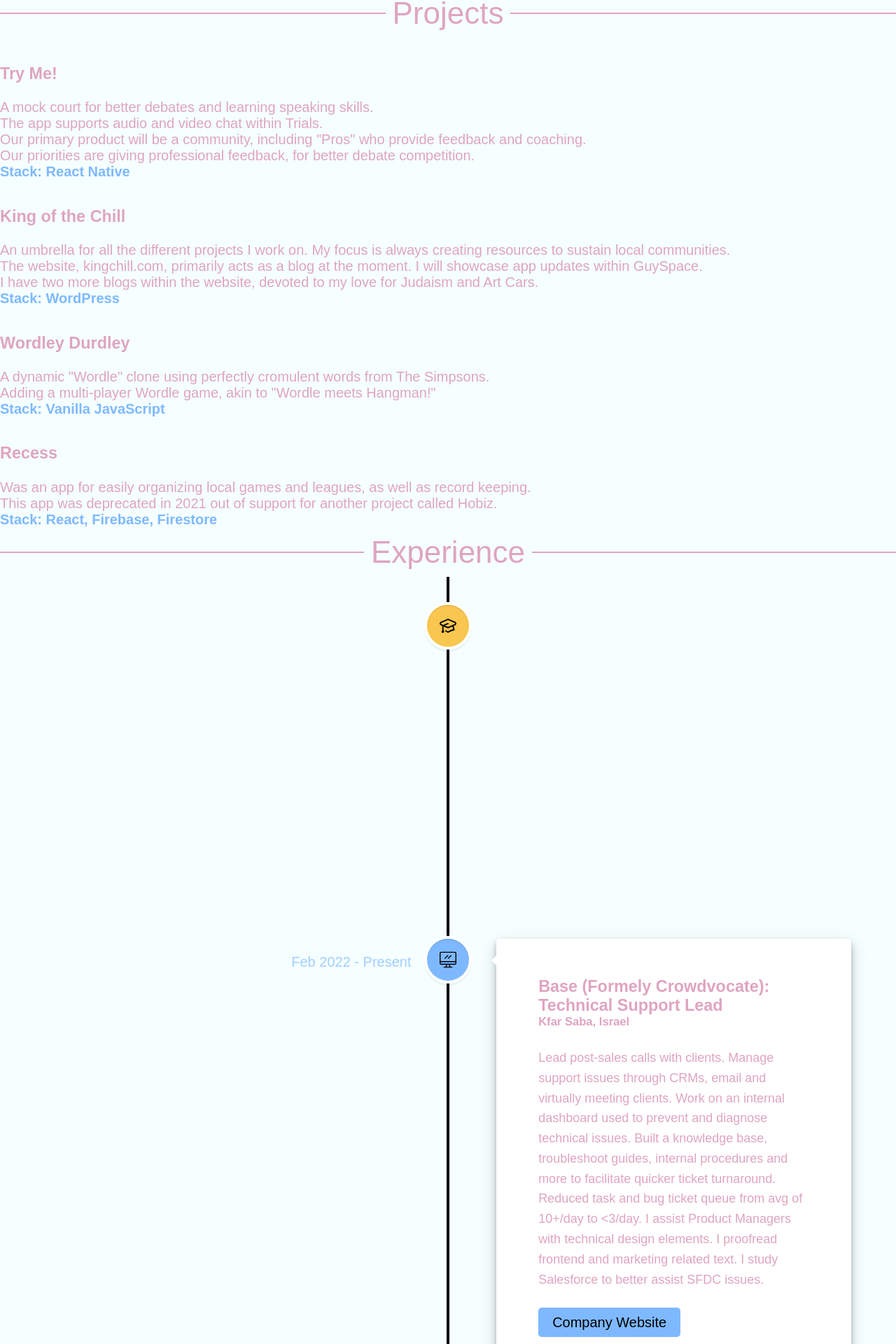
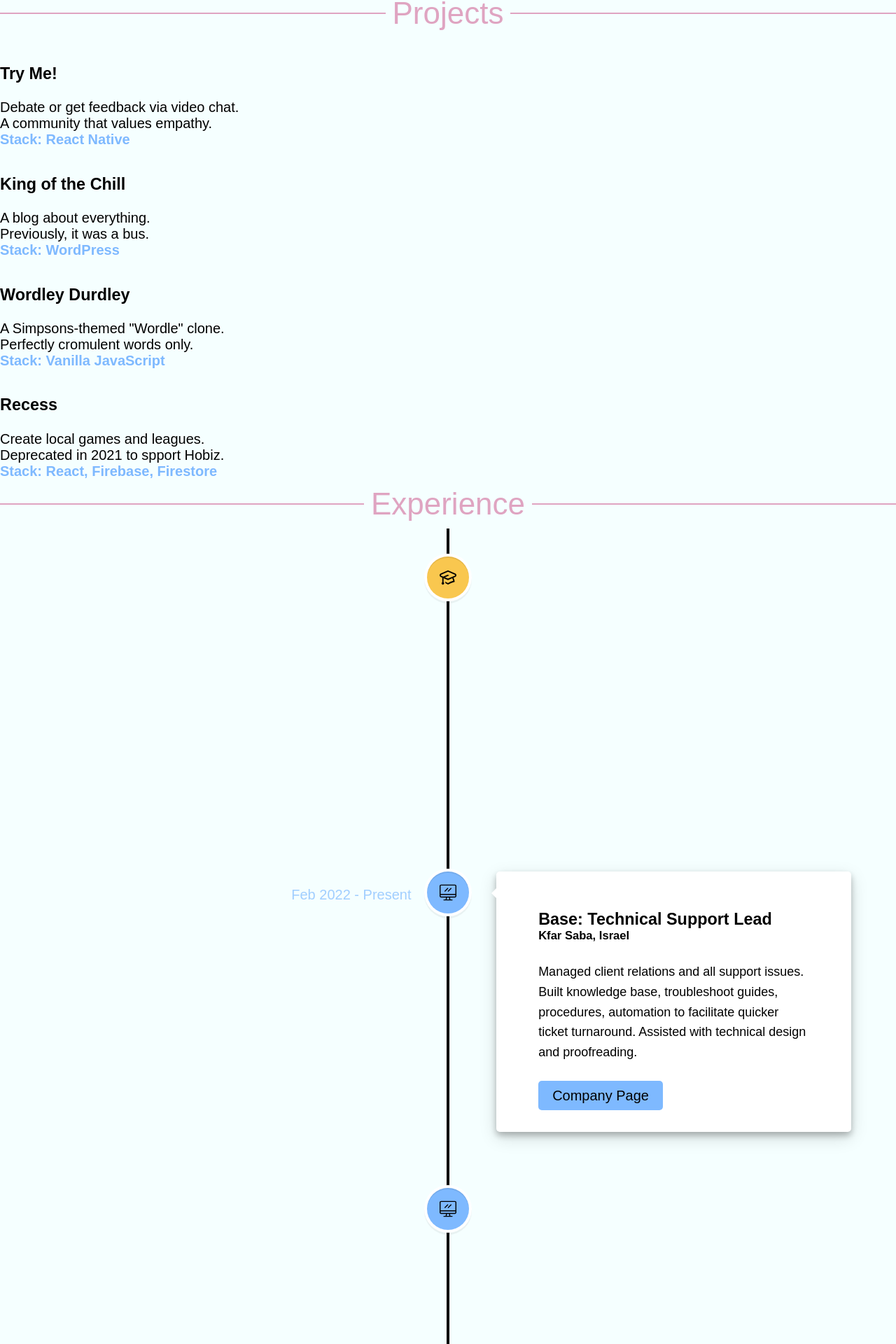
Before and after one commit to gaginton/guidance, a React (Create React App) app: page / in a window 1280 px wide. Shown: the part 501-2421 px from the top of the page at 70% size. Built offline with nearby package versions, Linux system fonts and the light colour scheme.

Commit message:
word fixes

```diff
--- a/src/App.css
+++ b/src/App.css
@@ -5,7 +5,7 @@ html {
   background: #F5FFFF;
   font-family: "Montserrat", sans-serif;
   font-size: 20px;
-  color: #DFA4C1;
+  color: black;
 }
 
 nav.navbar {
--- a/src/components/hobies-overview/HobiesOverview.js
+++ b/src/components/hobies-overview/HobiesOverview.js
@@ -5,7 +5,7 @@ function HobbiesOverview() {
         <div className="container">
             <div className='hobbies-container'>
                 {/* <h3>Hobbies:</h3> */}
-                <li>My main focus now is my app,&nbsp;
+                <li>My main focus is my app,&nbsp;
                     <a
                         href="https://tryme.games"
                         className='link-text bold'
@@ -13,25 +13,27 @@ function HobbiesOverview() {
                         rel="noopener noreferrer"
                     >"Try Me!"
                     </a>
-                    &nbsp;It is a fun, new way to settle disputes on or offline, and a way to improve discourse.
+                    &nbsp;
                 </li>
-                <li>On a typical day I take long walks with my dog, Naya, excercise, cook, and engage my local community.</li>
-                <li>I love travel, philosophical conversations, lectures and tech conferences.</li>
-                <li>I am a big music fan and
+                <li>I wake early to train, walk my dog.</li>
+                <li>I love travel, philosophical convos, lectures and tech conferences.</li>
+                <li>I am a music fan and
                     <a
                         href="https://soundcloud.com/guyandrew"
                         className='link-text bold'
                         target="_blank"
                         rel="noopener noreferrer"
                     >
-                        &nbsp;bad DJ.
+                        &nbsp;DJ for fun.
                     </a>
                 </li>
                 <li>
-                    I love to partake in volunteer opportunities emphasizing coexistence and animal rescue.
+                    I volunteer every week.
                 </li>
-                <li>I read extensively about STEM. I play a lot of SNES games, including Dr. Mario.</li>
-                <li>I watch HBO series most often. But I should have a doctorate in cartoons.</li>
+                <li>I read extensively about STEM.</li>
+                <li>I play a lot of SNES, esp Dr. Mario.</li>
+                <li>I watched most HBO shows.</li>
+                <li>I should have a PhD in cartoons.</li>
             </div>
         </div>
     );
--- a/src/components/project-overview/ProjectsOverview.js
+++ b/src/components/project-overview/ProjectsOverview.js
@@ -5,26 +5,23 @@ function ProjectsOverview() {
         <div className="container">
             <div>
                 <h3>Try Me!</h3>
-                <div>A mock court for better debates and learning speaking skills.</div>
-                <div>The app supports audio and video chat within Trials.</div>
-                <div>Our primary product will be a community, including "Pros" who provide feedback and coaching.</div>
-                <div>Our priorities are giving professional feedback, for better debate competition.</div>
+                <div>Debate or get feedback via video chat.</div>
+                <div>A community that values empathy.</div>
                 <div className='stack'>Stack: React Native</div>
 
                 <h3>King of the Chill</h3>
-                <div>An umbrella for all the different projects I work on. My focus is always creating resources to sustain local communities.</div>
-                <div>The website, kingchill.com, primarily acts as a blog at the moment. I will showcase app updates within GuySpace.</div>
-                <div>I have two more blogs within the website, devoted to my love for Judaism and Art Cars. </div>
+                <div>A blog about everything.</div>
+                <div>Previously, it was a bus.</div>
                 <div className='stack'>Stack: WordPress</div>
 
                 <h3>Wordley Durdley</h3>
-                <div>A dynamic "Wordle" clone using perfectly cromulent words from The Simpsons.</div>
-                <div>Adding a multi-player Wordle game, akin to "Wordle meets Hangman!"</div>
+                <div>A Simpsons-themed "Wordle" clone.</div>
+                <div>Perfectly cromulent words only.</div>
                 <div className='stack'>Stack: Vanilla JavaScript</div>
 
                 <h3>Recess</h3>
-                <div>Was an app for easily organizing local games and leagues, as well as record keeping.</div>
-                <div>This app was deprecated in 2021 out of support for another project called Hobiz.</div>
+                <div>Create local games and leagues.</div>
+                <div>Deprecated in 2021 to spport Hobiz.</div>
                 <div className='stack'>Stack: React, Firebase, Firestore</div>
             </div>
         </div>
--- a/src/components/timeline/timelineElements.js
+++ b/src/components/timeline/timelineElements.js
@@ -1,57 +1,57 @@
 let timelineElements = [
     {
         id: 10,
-        title: "Reichman University: Global MBA (focus on Innovation and Entrepreneurship)",
+        title: "Reichman University: Global MBA (Innovation and Entrepreneurship)",
         location: "Herzliya, Israel",
         description:
             "Focus on business methodologies and interdisciplinary innovation. Improve mgmt, analytic, finance, marketing, legal and other skills.",
         date: "Nov 2022 - Jun 2024",
         icon: "school",
-        buttonText: "University Website",
+        buttonText: "University Page",
         link: "https://www.runi.ac.il/en/schools/rris/graduate/global-mba"
     },
     {
         id: 9,
-        title: "Base (Formely Crowdvocate): Technical Support Lead",
+        title: "Base: Technical Support Lead",
         location: "Kfar Saba, Israel",
         description:
-            "Lead post-sales calls with clients. Manage support issues through CRMs, email and virtually meeting clients. Work on an internal dashboard used to prevent and diagnose technical issues. Built a knowledge base, troubleshoot guides, internal procedures and more to facilitate quicker ticket turnaround. Reduced task and bug ticket queue from avg of 10+/day to <3/day. I assist Product Managers with technical design elements. I proofread frontend and marketing related  text. I study Salesforce to better assist SFDC issues.",
+            "Managed client relations and all support issues. Built knowledge base, troubleshoot guides, procedures, automation to facilitate quicker ticket turnaround. Assisted with technical design and proofreading.",
         date: "Feb 2022 - Present",
         icon: "work",
-        buttonText: "Company Website",
+        buttonText: "Company Page",
         link: "https://base.ai/"
     },
     {
         id: 8,
-        title: "KeepOlim: Website Manager, Intern Manager",
+        title: "KeepOlim: Web Manager",
         location: "Israel",
         description:
-            "I manage the website for KeepOlim, a nonprofit that helps immigrants integrate into Israel. I also manage 1-2 interns who assist with content management, including social media.",
+            "I manage the website for KeepOlim, a nonprofit that helps immigrants integrate into Israel. I managed 3 interns who assisted with content management, including social media.",
         date: "Jan 2023 - Present",
         icon: "work",
-        buttonText: "Org Website",
+        buttonText: "KeepOlim Page",
         link: "https://keepolim.org/"
     },
     {
         id: 7,
-        title: "Jeeng (PowerInbox): Full Stack Developer",
+        title: "Jeeng: Full Stack Developer",
         location: "Tel Aviv, Israel",
         description:
-            "I was an intern at Jeeng, then asked to be their first developer after Jeeng raised funds. Worked with Vue.js, GraphQL, BigQuery, PostgreSQL and memSQL (Single Store). Wrote unit tests with Mocha and Chai. Was greatly involved with data management, cost reductions and overseeing schema changes. Previously used Hitachi's Pentaho platform, later Google Data Studio and Looker, to visualize data. Pull requests went through Jenkins. Environment involved Kubernetes and Docker.",
+            "I was an intern at Jeeng, then asked to be their first developer after Jeeng raised funds. Worked with Vue.js, GraphQL, BigQuery, PostgreSQL and memSQL (Single Store). Wrote unit tests with Mocha and Chai. Greatly involved with data management, cost reductions and overseeing schema changes. Previously used Hitachi's Pentaho platform, later Google Data Studio and Looker, to visualize data.",
         date: "Dec 2019 - Jan 2022",
         icon: "work",
-        buttonText: "Company Website",
+        buttonText: "Company Page",
         link: "https://www.jeeng.com/"
     },
     {
         id: 6,
-        title: "Spot.IM (OpenWeb): Technical Support Engineer",
+        title: "OpenWeb: Technical Support Engineer",
         location: "Tel Aviv, Israel",
         description:
             "Built a Chrome extension (vanilla JS) to grab elements from the DOM, to easily debug web integration. Helped account managers and clients answer technical questions. Assisted in QA and infrastructure rollouts. Created test pages.",
         date: "Apr 2019 - Dec 2019",
         icon: "work",
-        buttonText: "Company Website",
+        buttonText: "Company Page",
         link: "https://www.openweb.com/"
     },
     {
@@ -71,7 +71,7 @@ let timelineElements = [
             "Israel Tech Challenge, or ITC, is an intensive Full-Stack Development program. It consists of 3 months of class studies, 10+ hours a day, followed by a 2-month internship in the hi-tech world.",
         date: "Oct  2018 - Feb 2019",
         icon: "school",
-        buttonText: "Course Website",
+        buttonText: "Course",
         link: "https://www.itc.tech/"
     },
     {
@@ -82,7 +82,7 @@ let timelineElements = [
             "Corresponded with measure developers and CMS in efforts to develop clinical standards - Healthcare IT -  used in the “Electronic Submission of Medical Documentation” and “Electronic Clinical Quality Measures” project.",
         date: "Nov 2015 - Sep 2016",
         icon: "work",
-        buttonText: "Company Website",
+        buttonText: "Company Page",
         link: "https://www.icf.com/work/federal-health/it"
     },
     {
```
